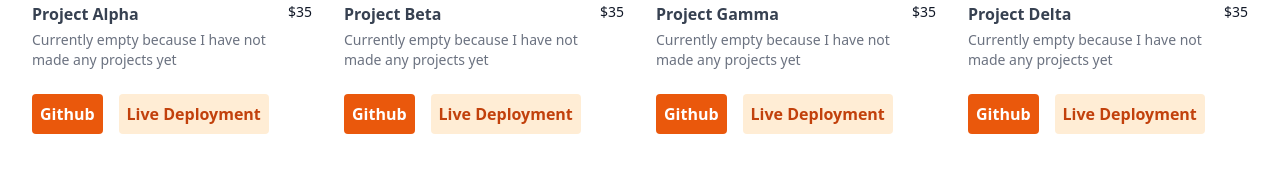
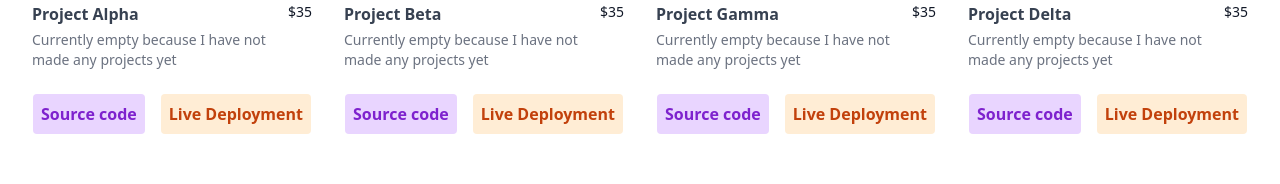
Before and after one commit to Harmxn02/Portfolio, a React (Create React App) app: page / in a window 1280 px wide. Shown: the part 2902-3086 px from the top of the page. Built offline with nearby package versions, Linux system fonts and the light colour scheme.

Commit message:
Made projects section take up full screen

```diff
--- a/src/components/Inline.js
+++ b/src/components/Inline.js
@@ -57,7 +57,7 @@ const products = [
 
   export default function Inline() {
     return (
-      <div className="bg-white">
+      <div className="bg-white min-h-screen">
         <div className="max-w-2xl mx-auto py-16 px-4 sm:py-24 sm:px-6 lg:max-w-7xl lg:px-8">
           {/* <h2 className="text-2xl font-extrabold tracking-tight text-gray-900">Customers also purchased</h2> */}
 
@@ -85,8 +85,8 @@ const products = [
                   </div>
                   <p className="text-sm font-medium text-gray-900">{product.price}</p>
                 </div>
-                <div className="flex flex-row pt-6 gap-4">
-                  <a href="www.google.com" target="_blank" className="text-white      font-semibold  bg-orange-600 p-2 rounded">Github</a>
+                <div className="flex flex-row pt-6 gap-4 justify-center">
+                  <a href="www.google.com" target="_blank" className="text-purple-700 font-semibold  bg-purple-200 p-2 rounded">Source code</a>
                   <a href="www.google.com" target="_blank" className="text-orange-700 font-semibold  bg-orange-100 p-2 rounded">Live Deployment</a>
                 </div>
               </div>
```
